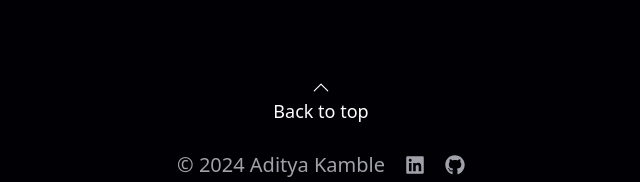
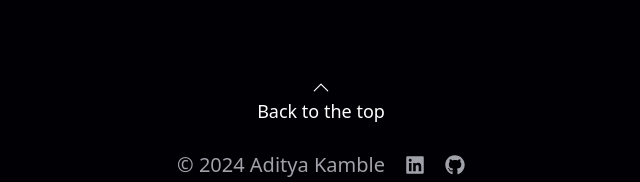
Before and after one commit to LordAK7/Thegodofcomputers, a React (Vite) app: page / in a window 1280 px wide. Shown: the part 4147-4329 px from the top of the page, without its empty margins (319-959 px from the left). Built offline with nearby package versions, Linux system fonts and the light colour scheme.

Commit message:
few changes to see how much time for the code to sync

```diff
--- a/src/components/Contact.jsx
+++ b/src/components/Contact.jsx
@@ -79,7 +79,7 @@ const Contact = () => {
           transition={{ duration: 1.5, repeat: Infinity }}
         >
           <BsChevronUp />
-          Back to top
+          Back to the top
         </motion.button>
 
         <div className="absolute bottom-0 h-20 w-full">
--- a/src/components/Footer.jsx
+++ b/src/components/Footer.jsx
@@ -42,7 +42,7 @@ const Footer = () => {
         </div>
         <div className="md:order-1">
           <span className="text-sm font-medium text-white">
-            Copyright © <span>{year}</span>
+            Copyright ©2024 <span>{year}</span>
             <a
               aria-label="Michael Andreuzza"
               href="#"
```
